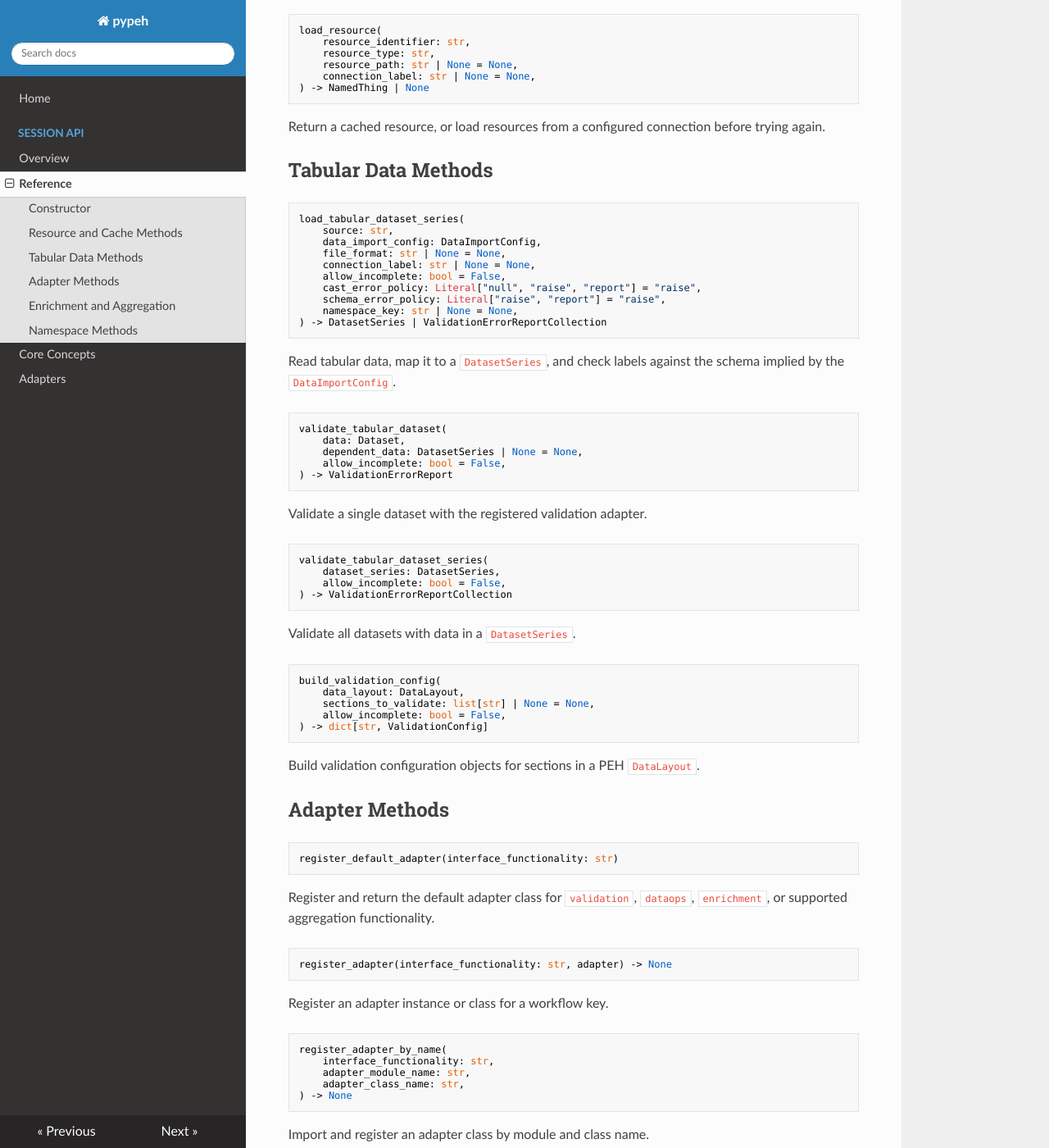
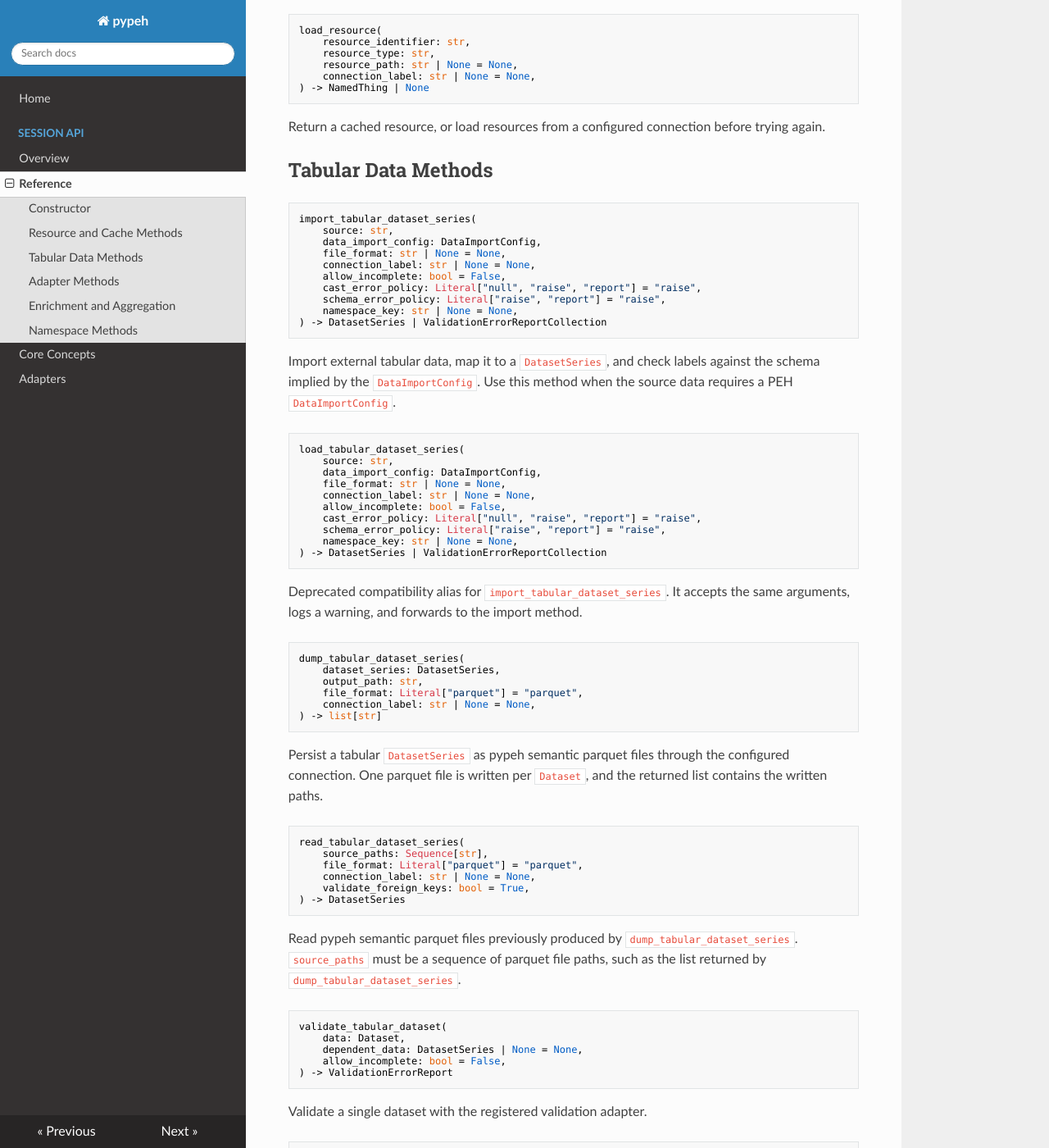
Before and after one commit to dirkdevriendt/pypeh, an MkDocs documentation site: the page built from docs/session-reference.md, in a window 1280 px wide and 1400 px high, scrolled down 1011 px. Shown: the whole window at 82% size. Built offline with MkDocs 1.6.1, drawn with Linux system fonts in a browser that asks for light colours; nearby versions of some CDN libraries; some of the changed text lies outside the part shown.

Commit message:
add documentation for read_ dump_ DatasetSeries

````diff
--- a/docs/session-reference.md
+++ b/docs/session-reference.md
@@ -65,6 +65,23 @@ trying again.
 ## Tabular Data Methods
 
 ```python
+import_tabular_dataset_series(
+    source: str,
+    data_import_config: DataImportConfig,
+    file_format: str | None = None,
+    connection_label: str | None = None,
+    allow_incomplete: bool = False,
+    cast_error_policy: Literal["null", "raise", "report"] = "raise",
+    schema_error_policy: Literal["raise", "report"] = "raise",
+    namespace_key: str | None = None,
+) -> DatasetSeries | ValidationErrorReportCollection
+```
+
+Import external tabular data, map it to a `DatasetSeries`, and check labels
+against the schema implied by the `DataImportConfig`. Use this method when the
+source data requires a PEH `DataImportConfig`.
+
+```python
 load_tabular_dataset_series(
     source: str,
     data_import_config: DataImportConfig,
@@ -77,8 +94,34 @@ load_tabular_dataset_series(
 ) -> DatasetSeries | ValidationErrorReportCollection
 ```
 
-Read tabular data, map it to a `DatasetSeries`, and check labels against the
-schema implied by the `DataImportConfig`.
+Deprecated compatibility alias for `import_tabular_dataset_series`. It accepts
+the same arguments, logs a warning, and forwards to the import method.
+
+```python
+dump_tabular_dataset_series(
+    dataset_series: DatasetSeries,
+    output_path: str,
+    file_format: Literal["parquet"] = "parquet",
+    connection_label: str | None = None,
+) -> list[str]
+```
+
+Persist a tabular `DatasetSeries` as pypeh semantic parquet files through the
+configured connection. One parquet file is written per `Dataset`, and the
+returned list contains the written paths.
+
+```python
+read_tabular_dataset_series(
+    source_paths: Sequence[str],
+    file_format: Literal["parquet"] = "parquet",
+    connection_label: str | None = None,
+    validate_foreign_keys: bool = True,
+) -> DatasetSeries
+```
+
+Read pypeh semantic parquet files previously produced by
+`dump_tabular_dataset_series`. `source_paths` must be a sequence of parquet file
+paths, such as the list returned by `dump_tabular_dataset_series`.
 
 ```python
 validate_tabular_dataset(
@@ -143,6 +186,16 @@ Return the registered adapter. If a class was registered, it is instantiated.
 ## Enrichment and Aggregation
 
 ```python
+unpack_derived_observation_group(
+    observation_group_id: str,
+) -> Generator[tuple[DerivedObservation, Observation], None, None]
+```
+
+Resolve an `ObservationGroup` from the session cache and yield
+`(target_observation, source_observation)` pairs. Each target must be a
+`DerivedObservation`, and its source is resolved from `was_derived_from`.
+
+```python
 enrich(
     source_dataset_series: DatasetSeries,
     target_observations: list[Observation],
````
Also changed, not shown: docs/session.md (+56 -5 lines).
